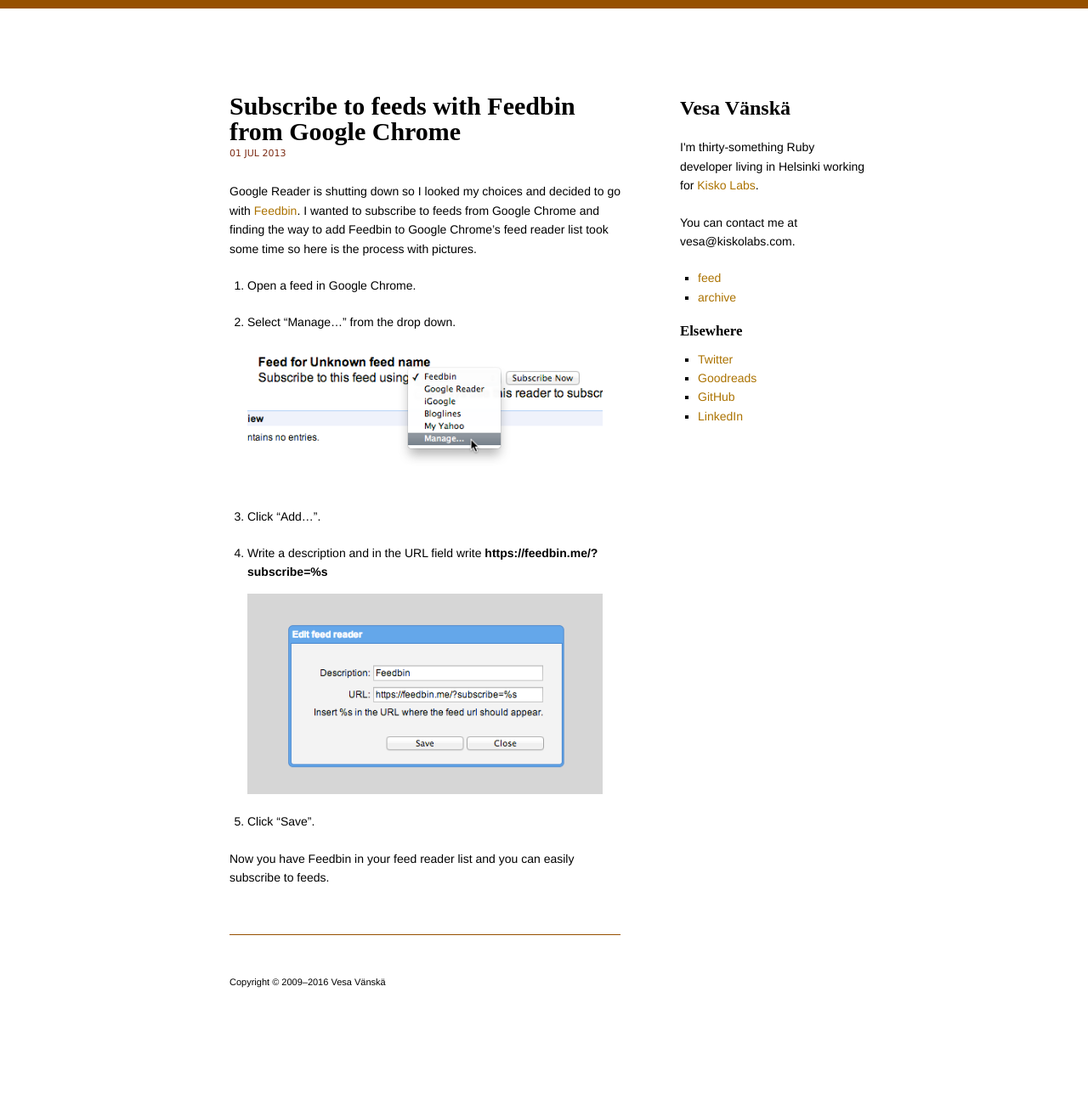
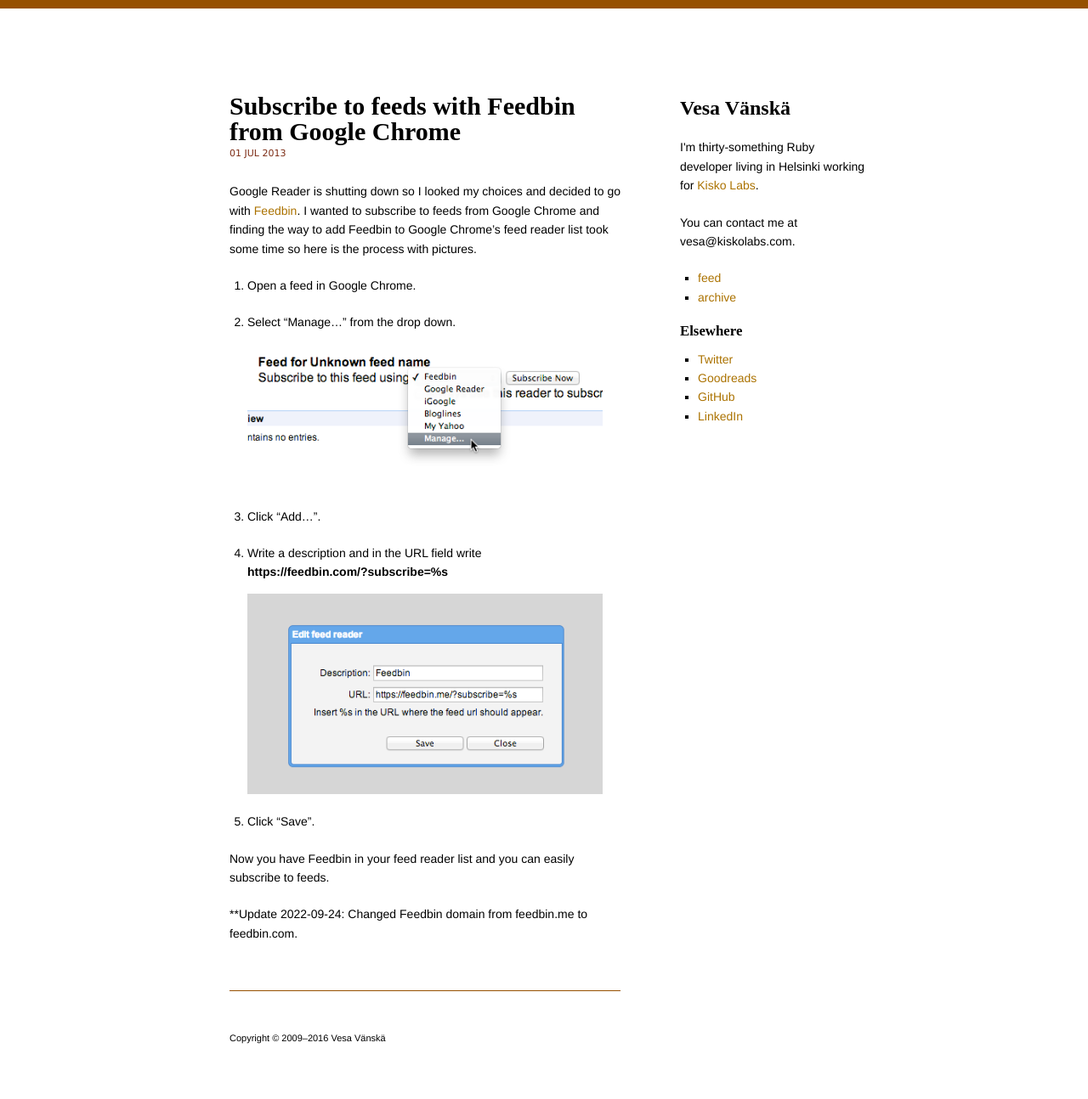
Before and after one commit to vesan/vesan.github.com, a Jekyll site: the page built from _posts/2013-07-01-subscribe-to-feeds-with-feedbin-from-google-chrome.markdown, in a window 1280 px wide. Shown: the whole page at 85% size. Built offline with Jekyll 4.4.1, drawn with Linux system fonts in a browser that asks for light colours; nearby versions of some CDN libraries; comment, search, counter and statistics services are not loaded; before the commit the page ends 1228 px from its top, so only the background shows below that.

Commit message:
Update Feedbin domain from feedbin.me to feedbin.com

```diff
--- a/_posts/2013-07-01-subscribe-to-feeds-with-feedbin-from-google-chrome.markdown
+++ b/_posts/2013-07-01-subscribe-to-feeds-with-feedbin-from-google-chrome.markdown
@@ -12,8 +12,10 @@
 
 3. Click "Add…".
 
-4. Write a description and in the URL field write **https://feedbin.me/?subscribe=%s** ![Write description and URL](/images/2013/feedbin-2.png)
+4. Write a description and in the URL field write **https://feedbin.com/?subscribe=%s** ![Write description and URL](/images/2013/feedbin-2.png)
 
 5. Click "Save".
 
 Now you have Feedbin in your feed reader list and you can easily subscribe to feeds.
+
+\*\*Update 2022-09-24: Changed Feedbin domain from feedbin.me to feedbin.com.
```
